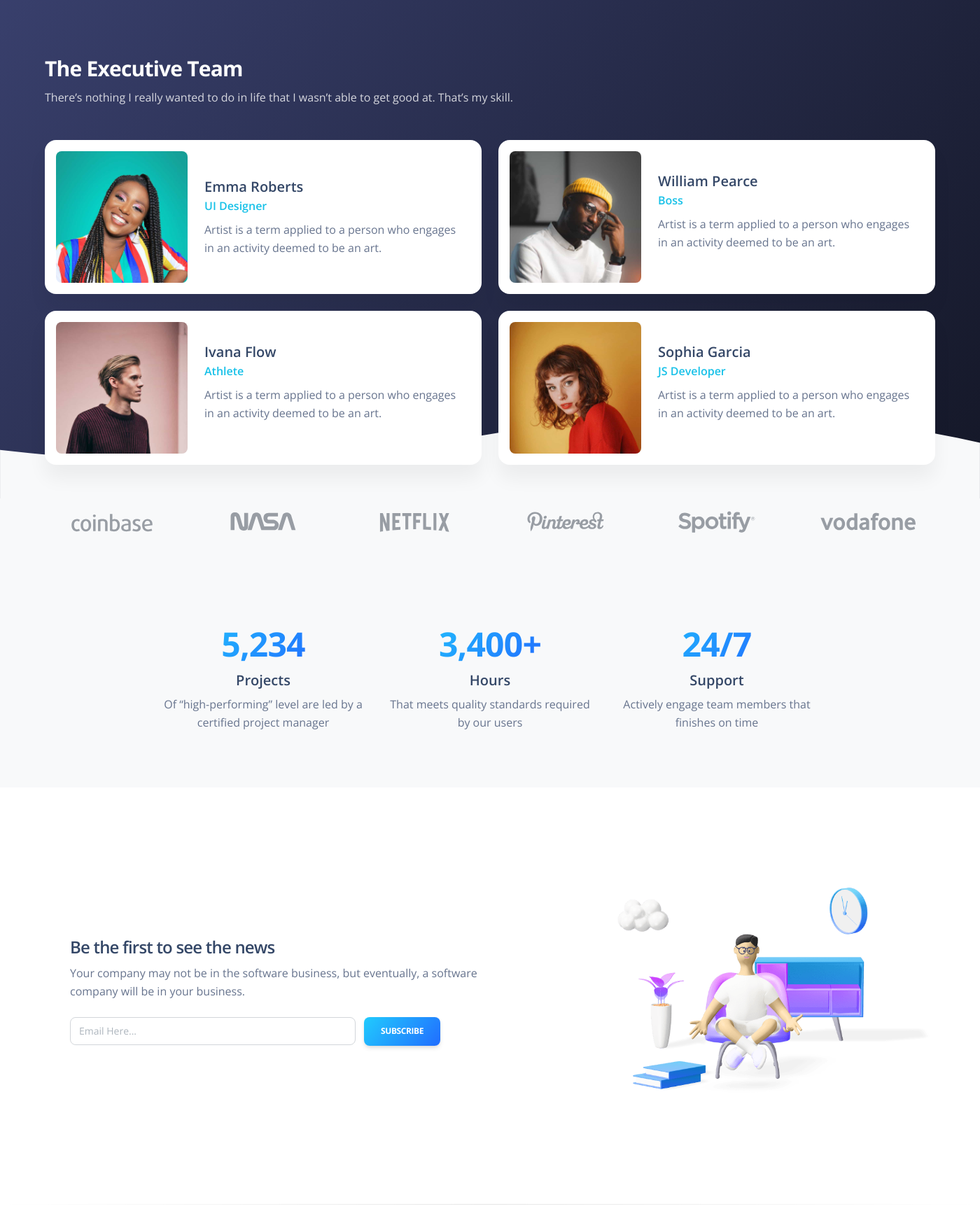
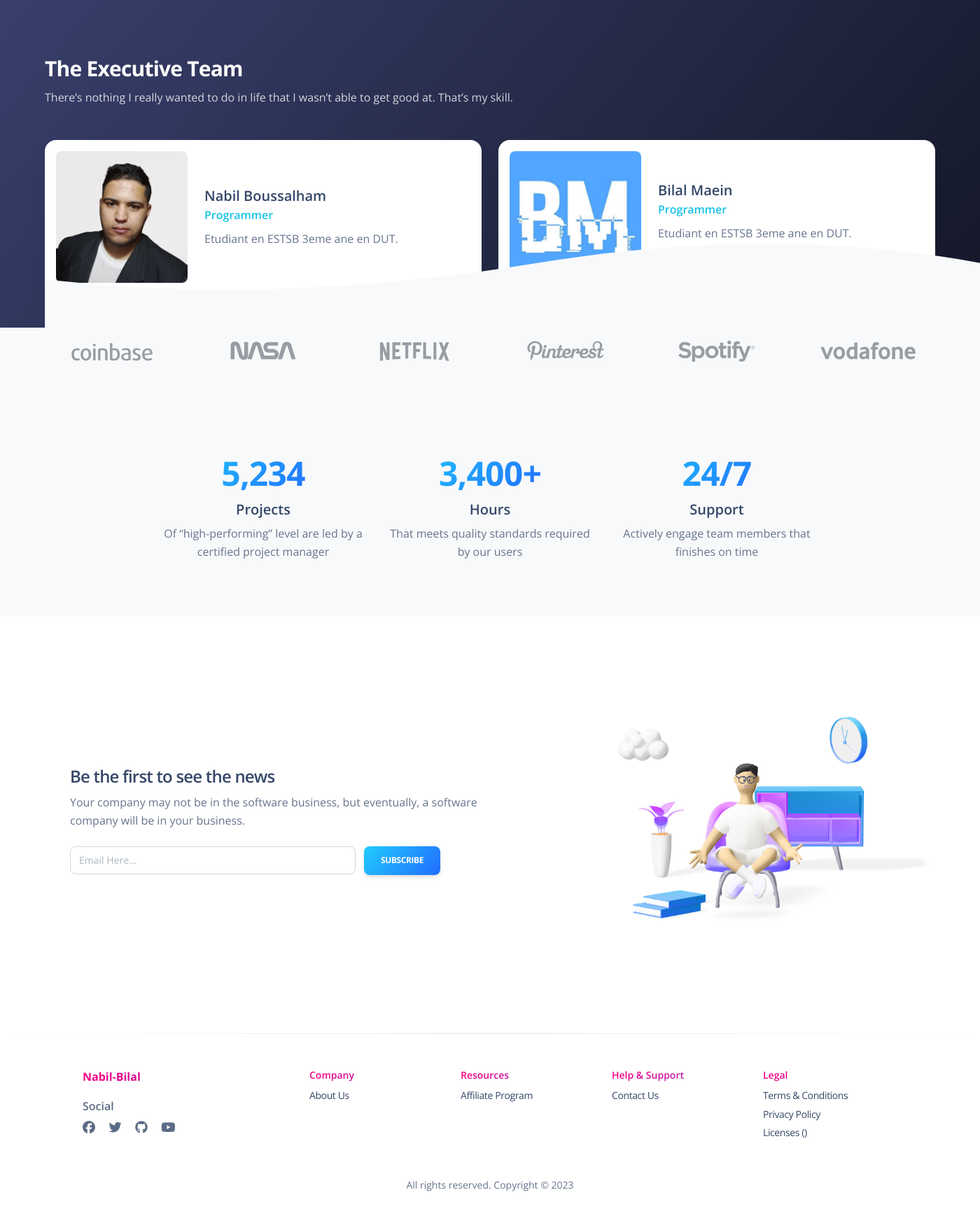
Before and after one commit to NOTRE-PROJET-DUT/phpEcommerce, a PHP site: page /src/Views/anyUser/pages/about-us.php in a window 1400 px wide; the page is wider, and only the part inside the window is pictured. Shown: the part 1383-3143 px from the top of that part at 70% size. After the commit the page ends 3085 px from the top of that part, so only its background shows below. Run offline with PHP 8.4, Linux system fonts and the light colour scheme; some libraries are stand-ins or nearby versions.

Commit message:
change page

```diff
--- a/src/Views/anyUser/component/footer.php
+++ b/src/Views/anyUser/component/footer.php
@@ -4,7 +4,7 @@
       <div class=" row">
         <div class="col-md-3 mb-4 ms-auto">
           <div>
-            <h6 class="text-gradient text-primary font-weight-bolder">Soft UI Design System</h6>
+            <h6 class="text-gradient text-primary font-weight-bolder">Nabil-Bilal</h6>
           </div>
           <div>
             <h6 class="mt-3 mb-2 opacity-8">Social</h6>
--- a/src/Views/anyUser/pages/about-us.php
+++ b/src/Views/anyUser/pages/about-us.php
@@ -1,15 +1,4 @@
-<!--
-=========================================================
-* Soft UI Design System - v1.0.9
-=========================================================
 
-* Product Page:  https://www.creative-tim.com/product/soft-ui-design-system
-* Copyright 2023 Creative Tim (https://www.creative-tim.com)
-* Coded by www.creative-tim.com
-
- =========================================================
-
-* The above copyright notice and this permission notice shall be included in all copies or substantial portions of the Software. -->
 <!DOCTYPE html>
 <html lang="en">
 
@@ -18,7 +7,7 @@
   <?php  include '../component/head.php'; ?>
 
   <title>
-    Soft UI Design System by Creative Tim
+  Nabil-Bilal
   </title>
 
 </head>
@@ -28,7 +17,7 @@
   <nav class="navbar navbar-expand-lg blur border-radius-sm top-0 z-index-3 shadow position-absolute my-3 py-2 start-0 end-0 mx-4">
     <div class="container-fluid px-1">
       <a class="navbar-brand font-weight-bolder ms-lg-0 " href="../pages/indexPage.php">
-        Corporate UI
+      Nabil-Bilal
       </a>
       <button class="navbar-toggler shadow-none ms-2" type="button" data-bs-toggle="collapse" data-bs-target="#navigation" aria-controls="navigation" aria-expanded="false" aria-label="Toggle navigation">
         <span class="navbar-toggler-icon mt-2">
@@ -256,15 +245,16 @@
               <div class="col-lg-4 col-md-6 col-12 pe-lg-0">
                 <a href="javascript:;">
                   <div class="p-3 pe-md-0">
-                    <img class="w-100 border-radius-md" src="../assets/img/kal-visuals-square.jpg" alt="image">
+                    <img class="w-100 border-radius-md" src="../assets/img/p1.png" alt="image">
                   </div>
                 </a>
               </div>
+<!-- //nabil////////////////////   -->
               <div class="col-lg-8 col-md-6 col-12 ps-lg-0 my-auto">
                 <div class="card-body">
-                  <h5 class="mb-0">Emma Roberts</h5>
-                  <h6 class="text-info">UI Designer</h6>
-                  <p class="mb-0">Artist is a term applied to a person who engages in an activity deemed to be an art.</p>
+                  <h5 class="mb-0">Nabil Boussalham</h5>
+                  <h6 class="text-info">Programmer</h6>
+                  <p class="mb-0">Etudiant en ESTSB 3eme ane en DUT.</p>
                 </div>
               </div>
             </div>
@@ -276,64 +266,23 @@
               <div class="col-lg-4 col-md-6 col-12 pe-lg-0">
                 <a href="javascript:;">
                   <div class="p-3 pe-md-0">
-                    <img class="w-100 border-radius-md" src="../assets/img/bruce-mars.jpg" alt="image">
+                    <img class="w-100 border-radius-md" src="../assets/img/p2.jpg" alt="image">
                   </div>
                 </a>
               </div>
               <div class="col-lg-8 col-md-6 col-12 ps-lg-0 my-auto">
                 <div class="card-body">
-                  <h5 class="mb-0">William Pearce</h5>
-                  <h6 class="text-info">Boss</h6>
-                  <p>Artist is a term applied to a person who engages in an activity deemed to be an art.</p>
+<!-- //bilal////////////////////   -->
+                  <h5 class="mb-0">Bilal Maein</h5>
+                  <h6 class="text-info">Programmer</h6>
+                  <p>Etudiant en ESTSB 3eme ane en DUT.</p>
                 </div>
               </div>
             </div>
           </div>
         </div>
       </div>
-      <div class="row mt-4">
-        <div class="col-lg-6 col-12">
-          <div class="card card-profile overflow-hidden z-index-2">
-            <div class="row">
-              <div class="col-lg-4 col-md-6 col-12 pe-lg-0">
-                <a href="javascript:;">
-                  <div class="p-3 pe-md-0">
-                    <img class="w-100 border-radius-md" src="../assets/img/team-4.jpg" alt="image">
-                  </div>
-                </a>
-              </div>
-              <div class="col-lg-8 col-md-6 col-12 ps-lg-0 my-auto">
-                <div class="card-body">
-                  <h5 class="mb-0">Ivana Flow</h5>
-                  <h6 class="text-info">Athlete</h6>
-                  <p>Artist is a term applied to a person who engages in an activity deemed to be an art.</p>
-                </div>
-              </div>
-            </div>
-          </div>
-        </div>
-        <div class="col-lg-6 col-12">
-          <div class="card card-profile mt-lg-0 mt-5 overflow-hidden z-index-2">
-            <div class="row">
-              <div class="col-lg-4 col-md-6 col-12 pe-lg-0">
-                <a href="javascript:;">
-                  <div class="p-3 pe-md-0">
-                    <img class="w-100 border-radius-md" src="../assets/img/ivana-square.jpg" alt="image">
-                  </div>
-                </a>
-              </div>
-              <div class="col-lg-8 col-md-6 col-12 ps-lg-0 my-auto">
-                <div class="card-body">
-                  <h5 class="mb-0">Sophia Garcia</h5>
-                  <h6 class="text-info">JS Developer</h6>
-                  <p>Artist is a term applied to a person who engages in an activity deemed to be an art.</p>
-                </div>
-              </div>
-            </div>
-          </div>
-        </div>
-      </div>
-    </div>
+
     <div class="position-absolute w-100 bottom-0 mn-n1">
       <svg width="100%" viewBox="0 -1 1920 166" version="1.1" xmlns="http://www.w3.org/2000/svg" xmlns:xlink="http://www.w3.org/1999/xlink">
         <title>wave-up</title>
--- a/src/Views/anyUser/pages/indexPage.php
+++ b/src/Views/anyUser/pages/indexPage.php
@@ -6,7 +6,7 @@
     <?php  include '../component/head.php'; ?>
 
     <title>
-    Soft UI Design System by Creative Tim
+    Nabil-Bilal
     </title>
 
         <!-- Core theme CSS (includes Bootstrap)-->
```
Also changed, not shown: src/Views/anyUser/pages/contact-us.php (+30 -14 lines), src/Views/anyUser/pages/forgotPassword.php (+92 -0 lines), src/Views/anyUser/pages/sign-in.php (+41 -13 lines), src/Views/anyUser/pages/sign-up.php (+53 -19 lines), src/Views/anyUser/assets/img/p1.png (added), src/Views/anyUser/assets/img/p2.jpg (added).
